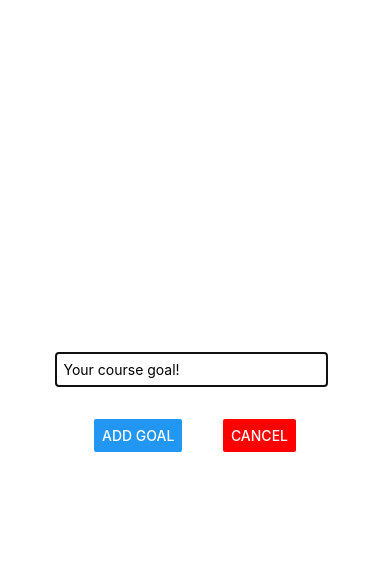
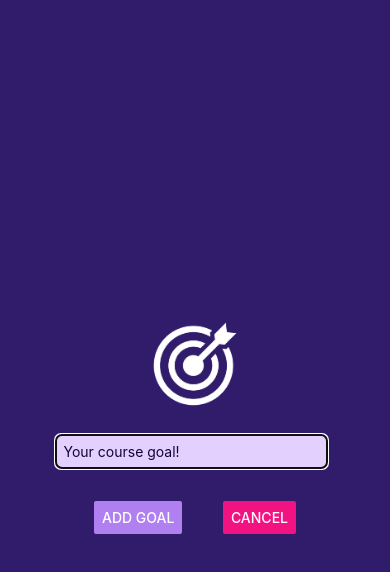
Before and after one commit to chestraxx/react-native-learning, a React Native app in the folder 00RNProject/: screen / in a window 390 px wide. Both pictures are taken after a click on the button "ADD NEW GOAL". Shown: the top 572 px of the page. Built offline with nearby package versions, Linux system fonts and the light colour scheme.

Commit message:
feat: improve UI & finalize first app

```diff
--- a/00RNProject/App.js
+++ b/00RNProject/App.js
@@ -1,5 +1,6 @@
 import {useState} from 'react';
 import {StyleSheet, View, FlatList, Button} from 'react-native';
+import {StatusBar} from 'expo-status-bar';
 
 import GoalItem from './components/GoalItem';
 import GoalInput from './components/GoalInput';
@@ -31,10 +32,12 @@
   }
 
   return (
+    <>
+      <StatusBar style="light" />
       <View style={styles.appContainer}>
         <Button
           title="Add New Goal"
-        color="#5e0acc"
+          color="#a065ec"
           onPress={startAddGoalHandler}
         />
 
@@ -62,6 +65,7 @@
           />
         </View>
       </View>
+    </>
   );
 }
 
@@ -70,7 +74,6 @@
     flex: 1,
     paddingTop: 50,
     paddingHorizontal: 16,
-    backgroundColor: '#fff',
   },
   goalContainer: {
     flex: 5,
--- a/00RNProject/app.json
+++ b/00RNProject/app.json
@@ -5,6 +5,7 @@
     "version": "1.0.0",
     "orientation": "portrait",
     "icon": "./assets/icon.png",
+    "backgroundColor": "#1e085a",
     "userInterfaceStyle": "light",
     "newArchEnabled": true,
     "splash": {
--- a/00RNProject/components/GoalInput.js
+++ b/00RNProject/components/GoalInput.js
@@ -1,5 +1,5 @@
 import {useState} from 'react';
-import {StyleSheet, View, TextInput, Button, Modal} from 'react-native';
+import {StyleSheet, View, TextInput, Button, Modal, Image} from 'react-native';
 
 function GoalInput(props) {
   const [enteredGoalText, setEnteredGoalText] = useState('');
@@ -16,6 +16,11 @@
   return (
     <Modal visible={props.visible} animationType="slide">
       <View style={styles.inputContainer}>
+        <Image
+          style={styles.image}
+          source={require('../assets/images/goal.png')}
+        />
+
         <TextInput
           style={styles.textInput}
           placeholder="Your course goal!"
@@ -24,8 +29,8 @@
         />
 
         <View style={styles.buttonContainer}>
-          <Button title="Add Goal" onPress={addGoalHandler} />
-          <Button title="Cancel" color="red" onPress={props.onCancel} />
+          <Button title="Add Goal" onPress={addGoalHandler} color="#b180f0" />
+          <Button title="Cancel" onPress={props.onCancel} color="#f31282" />
         </View>
       </View>
     </Modal>
@@ -40,13 +45,14 @@
     flexDirection: 'column',
     justifyContent: 'center',
     alignItems: 'center',
-    marginBottom: 24,
-    borderBottomWidth: 1,
-    borderColor: '#cccccc',
+    backgroundColor: '#311b6b',
   },
   textInput: {
     borderWidth: 1,
-    borderColor: '#cccccc',
+    borderColor: '#e4d0ff',
+    backgroundColor: '#e4d0ff',
+    color: '#120438',
+    borderRadius: 6,
     width: '70%',
     padding: 8,
     marginRight: 8,
@@ -59,4 +65,9 @@
     marginTop: 16,
     padding: 16,
   },
+  image: {
+    width: 100,
+    height: 100,
+    margin: 20,
+  },
 });
```
Also changed, not shown: 00RNProject/assets/images/goal.png (added). Lines whose indentation alone changed are shown as unchanged.
